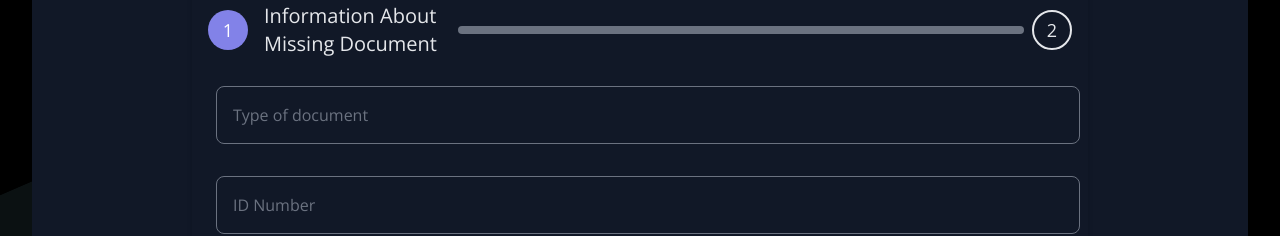
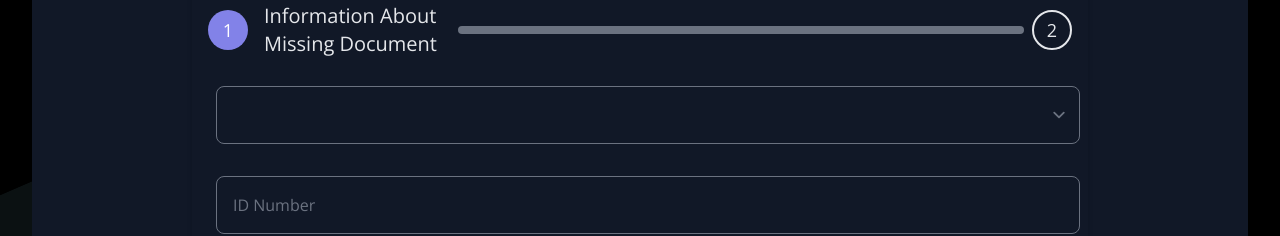
Before and after one commit to bangsiren/missingdocument, a Vue app: page /upload-document in a window 1280 px wide. Shown: the part 206-442 px from the top of the page. Built offline with nearby package versions, Linux system fonts and the light colour scheme; what @kyvg/vue3-notification would draw is missing.

Commit message:
select added

```diff
--- a/src/components/Steps/One.vue
+++ b/src/components/Steps/One.vue
@@ -1,12 +1,7 @@
 <template>
   <div>
-    <input
-      type="text"
-      v-model="form.type"
-      required
-      name="type"
-      placeholder="Type of document"
-      class="
+       <div>
+           <select   v-model="form.type"  class="
         w-full
         dark:bg-transparent
         rounded-lg
@@ -15,8 +10,13 @@
         ml-2
         mb-4
         mt-4
-      "
-    />
+      ">
+            <option value="" disabled selected>Select Document Type</option>
+            <option class="op" value="ID Card">ID Card</option>
+            <option class="op"  value="Birth Certificate">Birth Certificate</option>
+            <option class="op"  value="Others">Others</option>
+          </select>
+        </div>
     <input
       type="number"
       v-model="form.number"
@@ -166,5 +166,9 @@
     },
   };
 </script>
-<style scoped>
+<style lang="css">
+   .op {
+     background-color: white;
+     color: black;
+   }
 </style>
--- a/src/views/Lose/Index.vue
+++ b/src/views/Lose/Index.vue
@@ -5,13 +5,8 @@
       class="bg-white dark:bg-gray-900 rounded-lg w-full py-4 my-8 md:my-16"
     >
       <div class="max-w-2xl mx-auto">
-          <input
-      v-model="info.type"
-      type="text"
-      required
-      name="type"
-      placeholder="Type of document"
-      class="
+        <div>
+           <select   v-model="info.type"  class="
         w-full
         dark:bg-transparent
         rounded-lg
@@ -20,8 +15,14 @@
         ml-2
         mb-4
         mt-4
-      "
-    />
+      ">
+            <option value="" disabled selected>Select Document Type</option>
+            <option class="op" value="ID Card">ID Card</option>
+            <option class="op"  value="Birth Certificate">Birth Certificate</option>
+            <option class="op"  value="Others">Others</option>
+          </select>
+        </div>
+
         <input
          v-model="info.name"
       required
@@ -110,3 +111,9 @@
 
   };
 </script>
+<style lang="css">
+   .op {
+     background-color: white;
+     color: black;
+   }
+</style>
```
